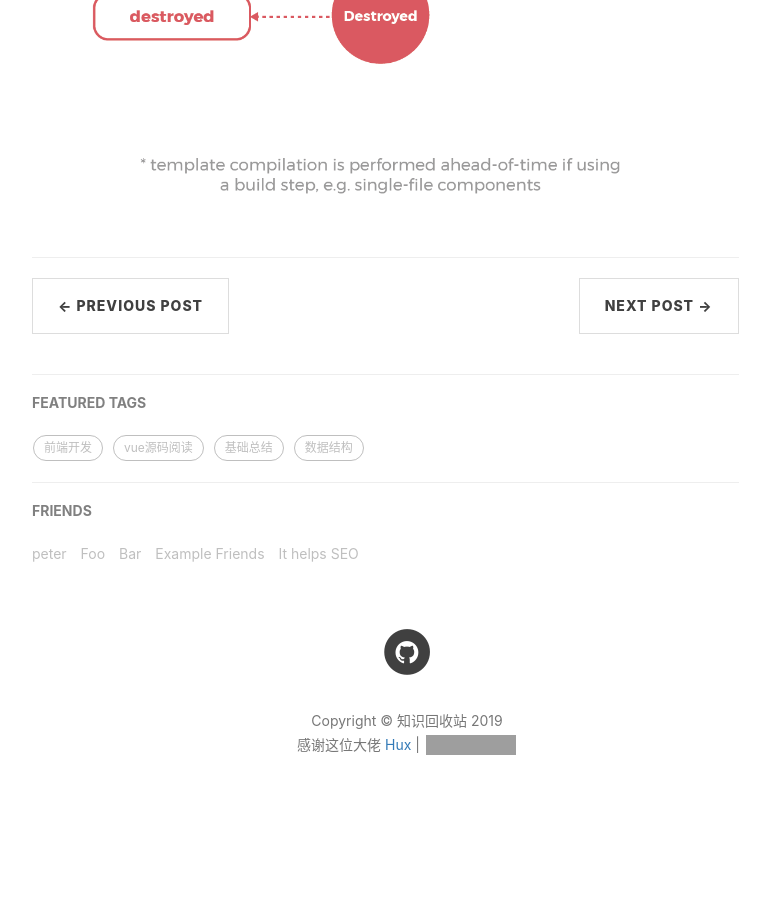
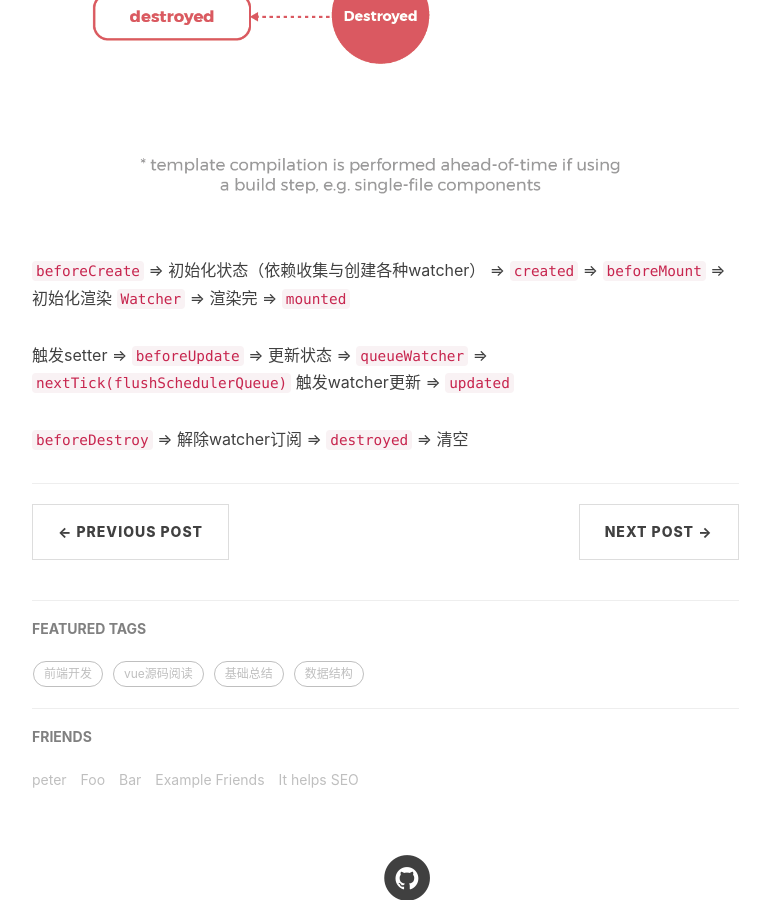
Before and after one commit to DimaLiLongJi/My-Blog, a Jekyll site: the page built from _posts/2019-01-08-vue源码阅读-8.vue初始化及生命周期总结.markdown, in a window 1280 px wide and 900 px high, scrolled down 7440 px. Shown: the whole window, without its empty margins (233-1003 px from the left). Built offline with Jekyll 4.4.1, drawn with Linux system fonts in a browser that asks for light colours; nearby versions of some CDN libraries; comment, search, counter and statistics services are not loaded; before the commit the page ends 8289 px from its top, so only the background shows below that; grey boxes are pictures that could not be loaded.

Commit message:
添加 vue 的理解

```diff
--- a/_posts/2018-12-02-vue源码阅读-4.依赖收集.markdown
+++ b/_posts/2018-12-02-vue源码阅读-4.依赖收集.markdown
@@ -375,6 +375,8 @@ export function popTarget () {
 
 ## 总结
 
+**`Watcher` 入栈 => `Watcher getter` 触发 属性的 `getter` => 属性的 `getter` 触发栈顶的 `Watcher` 的 `newDeps` 收集 `Dep` => `dep.addSub(this)` 把 `Watcher` 添加到 `Dep` 的订阅**
+
 1. `this._init(options)` 初始化各种 `props` `data`
 2. `observe` 或生产 `ob = new Observer(value)`，并通过 `def(value, '__ob__', this)` 添加把 `Observer` 添加到属性中
 3. 通过递归调用 `defineReactive` 会触发 `const dep = new Dep()` 生成依赖收集的对象 `Dep`，并通过闭包在 `getter` 和 `setter` 触发
--- a/_posts/2019-01-08-vue源码阅读-8.vue初始化及生命周期总结.markdown
+++ b/_posts/2019-01-08-vue源码阅读-8.vue初始化及生命周期总结.markdown
@@ -245,3 +245,9 @@ Vue.prototype.$destroy = function () {
 先上一张官网的图：
 
 ![vue 初始化及生命周期](/my-blog/img/2018/vue/lifecycle.png)
+
+`beforeCreate` => 初始化状态（依赖收集与创建各种watcher） => `created` => `beforeMount` => 初始化渲染 `Watcher` => 渲染完 => `mounted`
+
+触发setter => `beforeUpdate` => 更新状态 => `queueWatcher` => `nextTick(flushSchedulerQueue)` 触发watcher更新 => `updated`
+
+`beforeDestroy` => 解除watcher订阅 => `destroyed` => 清空
```
